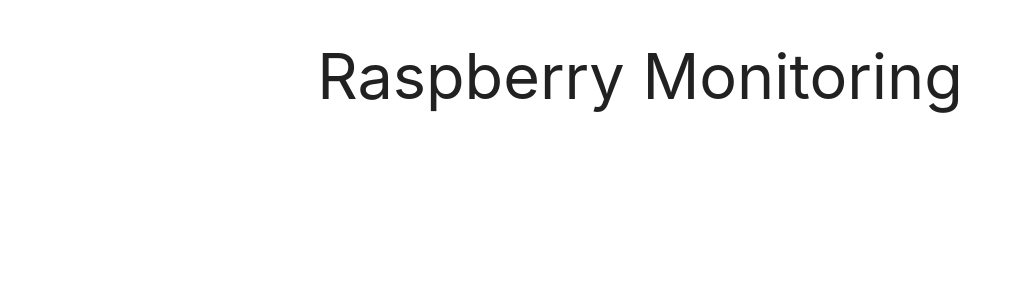
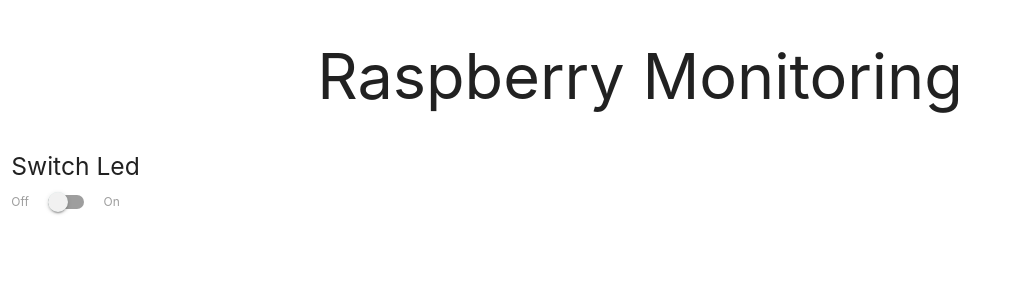
Before and after one commit to chris182xD/raspberry-projects, a CodeIgniter app: page /database/index.php/raspberrypi/monitoreo in a window 1280 px wide. Shown: the top 300 px of the page, without its empty margins (0-1009 px from the left). Run offline with CodeIgniter, Linux system fonts and the light colour scheme; some libraries are stand-ins or nearby versions.

Commit message:
Agregando control de led

```diff
--- a/application/views/raspberry/monitoreo.php
+++ b/application/views/raspberry/monitoreo.php
@@ -8,9 +8,28 @@ defined('BASEPATH') OR exit('No direct script access allowed');
     <meta name="viewport" content="width=device-width, initial-scale=1.0">
     <meta http-equiv="X-UA-Compatible" content="ie=edge">
     <title>Monitoring</title>
-    <link rel="stylesheet" href="/raspberry-projects/materialize/css/materialize.css">
+    <!-- Compiled and minified CSS -->
+    <link rel="stylesheet" href="https://cdnjs.cloudflare.com/ajax/libs/materialize/1.0.0/css/materialize.min.css">
+
+    <!-- Compiled and minified JavaScript -->
+    <script src="https://cdnjs.cloudflare.com/ajax/libs/materialize/1.0.0/js/materialize.min.js"></script>
+
 </head>
 <body>
     <h1 class="center-align">Raspberry Monitoring</h1>
+    <div class="row">
+        <div class="col s4">
+            <h5>Switch Led</h5>
+            <div class="switch">
+                <label>
+                    Off
+                    <input type="checkbox" id="SwitchLed" onclick="SwitchLed()">
+                    <span class="lever"></span>
+                    On
+                </label>
+            </div>
+        </div>
+    <div class="row">
+    </div>
 </body>
 </html>
```
